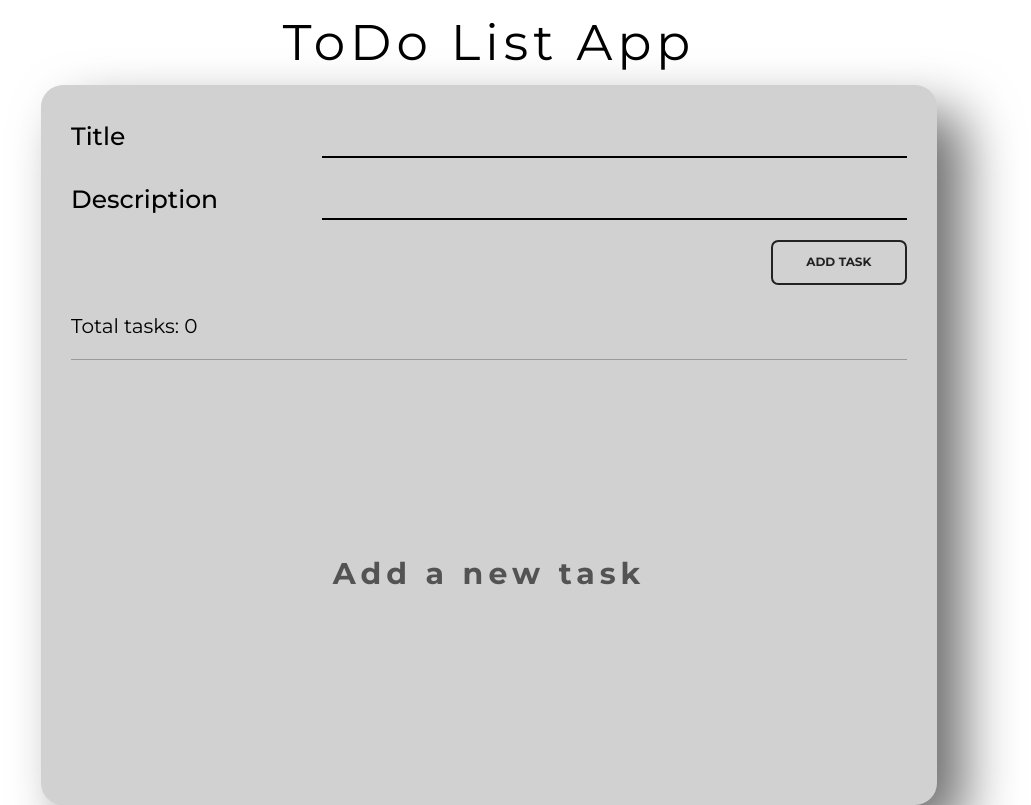
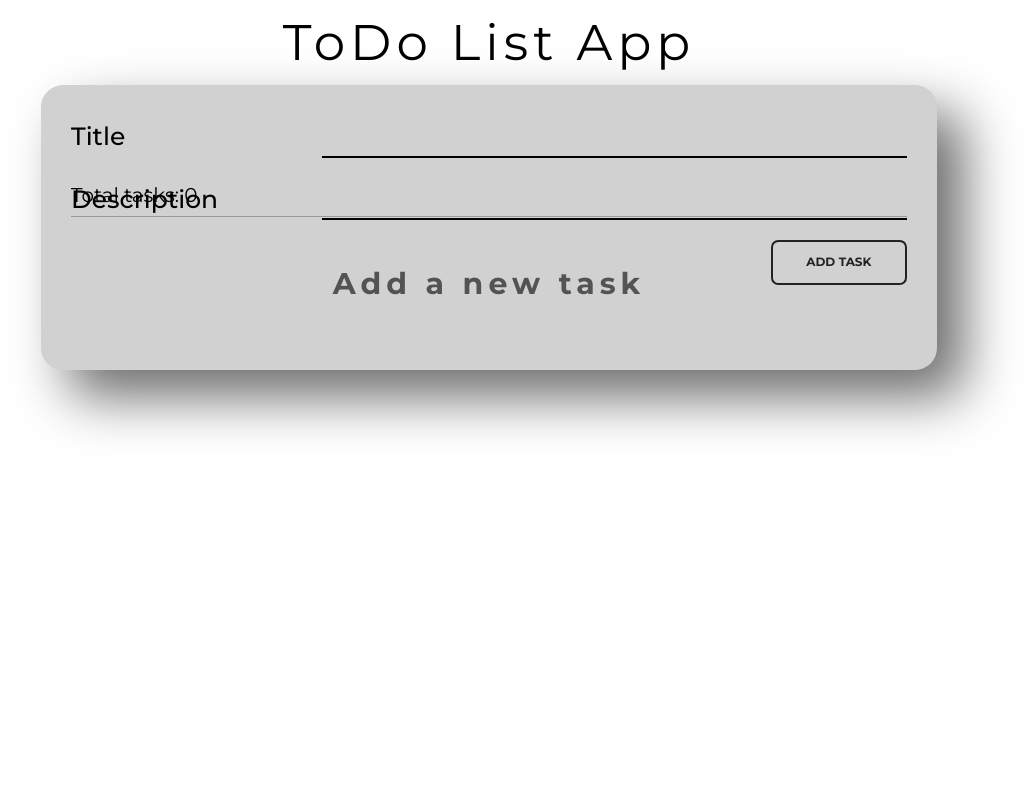
Before and after one commit to bilal-23/toDoApp, a React (Create React App) app: page / in a window 1280 px wide. Shown: the whole page, without its empty margins (151-1182 px from the left). Built offline with nearby package versions, Linux system fonts and the light colour scheme.

Commit message:
changed app height

```diff
--- a/src/components/Todo/Todo.module.css
+++ b/src/components/Todo/Todo.module.css
@@ -1,6 +1,6 @@
 .todo {
   width: 70%;
-  height: 90vh;
+  height: 90%;
   /* border: 2px solid black; */
   margin: 0 auto;
   padding: 2rem 3rem;
```
